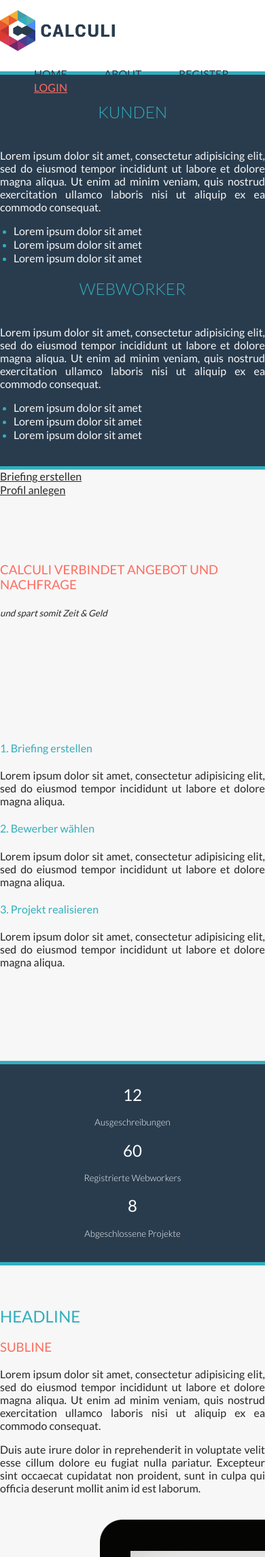
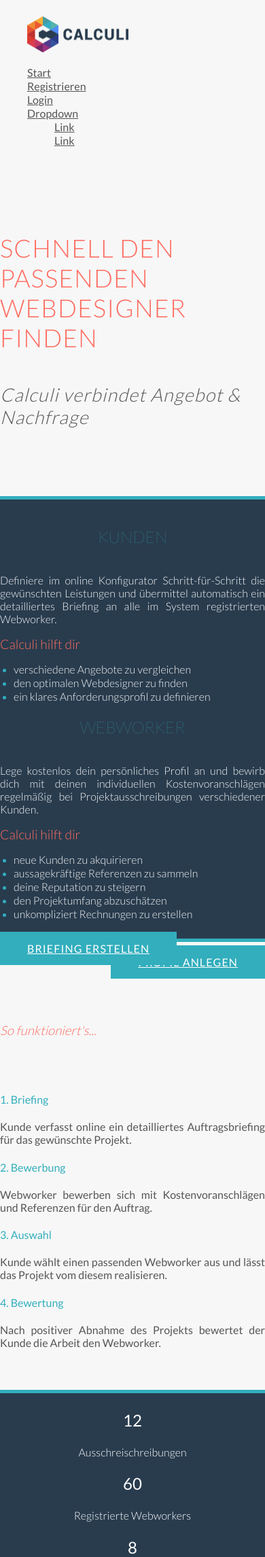
Before and after one commit to Joekant/calculi, a PHP site: page / in a window 390 px wide; the page is wider, and only the part inside the window is pictured. Shown: the top 2291 px of that part at 68% size. Run offline with PHP 8.4, Linux system fonts and the light colour scheme; style sheets or scripts are compiled from the project's sources.

Commit message:
Updated
- added responsive Topnav (small design bugs left)
- swapped headline & Slider on Landingpage
- changed several Font-weights

```diff
--- a/html/compare.html
+++ b/html/compare.html
@@ -15,7 +15,7 @@
   <body>
 
 <div class="text-center">
-      <img src="img/logo_symbol.png" width="90px" class="half-padding">
+      <img class="logo half-padding" src="img/logo_symbol.png">
     </div>
 
   <div class="container">
--- a/html/css/app.css
+++ b/html/css/app.css
@@ -28,7 +28,7 @@
 
 /* line 70, ../scss/app.scss */
 h1, h2, h3, h4, h5, h6, p, label, a, span {
-  color: #272727;
+  color: #565656;
   font-family: Lato;
   font-weight: 400; }
 
@@ -41,7 +41,7 @@
   color: #32aebd; }
 
 /* line 84, ../scss/app.scss */
-button {
+.button {
   background-color: #32aebd;
   color: white;
   margin: 0;
@@ -140,160 +140,174 @@
   background-color: #293c4e; }
 
 /* line 189, ../scss/app.scss */
+.logo {
+  width: 150px; }
+
+/* line 193, ../scss/app.scss */
 header {
-  background-color: white;
-  min-height: 90px;
-  padding-top: 15px;
-  width: 100%; }
-  /* line 195, ../scss/app.scss */
-  header img {
-    width: 170px; }
-  /* line 199, ../scss/app.scss */
-  header nav {
-    padding-top: 20px;
-    float: right; }
-    /* line 203, ../scss/app.scss */
-    header nav a {
-      color: #293c4e;
-      font-size: 16px;
-      font-weight: 400;
-      margin-left: 50px;
-      text-transform: uppercase; }
-    /* line 211, ../scss/app.scss */
-    header nav #login {
-      color: #ff6c60; }
+  background-color: #f7f7f7; }
+  /* line 196, ../scss/app.scss */
+  header .top-bar {
+    background-color: #f7f7f7; }
+    /* line 199, ../scss/app.scss */
+    header .top-bar img {
+      padding-top: 8px; }
 
-/* line 219, ../scss/app.scss */
+/* line 207, ../scss/app.scss */
 main {
   width: 100%; }
 
-/* line 223, ../scss/app.scss */
+/* line 211, ../scss/app.scss */
 footer {
   background-color: #293c4e;
   border-top: 5px solid #32aebd;
   color: #f7f7f7;
   text-align: center; }
-  /* line 229, ../scss/app.scss */
+  /* line 217, ../scss/app.scss */
   footer img {
     width: 70px; }
-  /* line 234, ../scss/app.scss */
+  /* line 222, ../scss/app.scss */
   footer #social {
     margin-top: 35px;
     text-transform: lowercase; }
-  /* line 240, ../scss/app.scss */
+  /* line 228, ../scss/app.scss */
   footer #link {
     margin-top: 35px;
     text-transform: lowercase;
     padding-bottom: 20px; }
-  /* line 247, ../scss/app.scss */
+  /* line 235, ../scss/app.scss */
   footer a {
     margin-left: 20px;
     color: #f7f7f7; }
-  /* line 252, ../scss/app.scss */
+  /* line 240, ../scss/app.scss */
   footer span {
     color: #f7f7f7;
     padding-top: 20px; }
-  /* line 257, ../scss/app.scss */
+  /* line 245, ../scss/app.scss */
   footer #copyright {
     font-size: 0.8em;
     margin-top: 15px;
     text-transform: lowercase; }
-  /* line 263, ../scss/app.scss */
+  /* line 251, ../scss/app.scss */
   footer #testimonial {
     font-style: italic;
+    font-weight: 300;
     padding-top: 20px; }
-    /* line 267, ../scss/app.scss */
+    /* line 256, ../scss/app.scss */
     footer #testimonial img {
       float: left; }
-    /* line 271, ../scss/app.scss */
+    /* line 260, ../scss/app.scss */
     footer #testimonial #author {
       color: #32aebd; }
 
 /* -----------------------------------------
    Frontpage Styles
 ----------------------------------------- */
-/* line 281, ../scss/app.scss */
+/* line 270, ../scss/app.scss */
+#headline {
+  margin-top: 50px;
+  font-size: 2.3em;
+  text-transform: uppercase;
+  font-weight: 300;
+  letter-spacing: 1.1px;
+  color: #ff6c60; }
+
+/* line 279, ../scss/app.scss */
+.subline {
+  padding-top: 20px;
+  font-size: 1.7em;
+  font-weight: 300;
+  letter-spacing: 1.1px;
+  font-style: italic; }
+
+/* line 287, ../scss/app.scss */
 .main-slider {
   background-color: #293c4e;
   border-top: 5px solid #32aebd;
   border-bottom: 5px solid #32aebd;
   padding-top: 20px;
-  padding-bottom: 20px; }
-  /* line 289, ../scss/app.scss */
+  padding-bottom: 10px; }
+  /* line 295, ../scss/app.scss */
   .main-slider h2 {
     color: #32aebd;
     padding-bottom: 20px;
     text-align: center;
+    font-weight: 200; }
+  /* line 302, ../scss/app.scss */
+  .main-slider p {
+    color: #f7f7f7;
     font-weight: 300; }
-  /* line 296, ../scss/app.scss */
-  .main-slider p {
-    color: #f7f7f7; }
-  /* line 301, ../scss/app.scss */
+  /* line 307, ../scss/app.scss */
+  .main-slider #bullethead {
+    color: #ff6c60;
+    font-size: 1.2em;
+    font-weight: 300; }
+  /* line 313, ../scss/app.scss */
   .main-slider ul {
     padding-left: 20px;
     color: #32aebd; }
-    /* line 305, ../scss/app.scss */
+    /* line 318, ../scss/app.scss */
     .main-slider ul li {
       list-style: disc; }
-      /* line 307, ../scss/app.scss */
+      /* line 321, ../scss/app.scss */
       .main-slider ul li span {
-        color: #f7f7f7; }
+        color: #f7f7f7;
+        font-weight: 300; }
 
-/* line 315, ../scss/app.scss */
+/* line 330, ../scss/app.scss */
 #main-services h4 {
   color: #32aebd;
   font-weight: 500; }
+/* line 335, ../scss/app.scss */
+#main-services h3 {
+  color: #ff6c60;
+  font-weight: 300;
+  font-style: italic; }
 
-/* line 322, ../scss/app.scss */
+/* line 343, ../scss/app.scss */
 #main-user-number {
   border-top: 5px solid #32aebd;
   border-bottom: 5px solid #32aebd;
-  padding-top: 13px;
-  padding-bottom: 13px;
+  padding: 8px 0px;
   text-align: center; }
-  /* line 329, ../scss/app.scss */
+  /* line 349, ../scss/app.scss */
   #main-user-number h2 {
     color: white;
-    line-height: 1; }
-  /* line 334, ../scss/app.scss */
+    line-height: 1;
+    font-size: 1.5em; }
+  /* line 355, ../scss/app.scss */
   #main-user-number h5 {
     color: white;
     font-weight: 300;
-    line-height: 1; }
+    line-height: 1;
+    font-size: 1em; }
 
 /* -----------------------------------------
    Login Styles
 ----------------------------------------- */
-/* line 345, ../scss/app.scss */
+/* line 367, ../scss/app.scss */
 #login {
   width: 300px; }
-  /* line 348, ../scss/app.scss */
-  #login img {
-    width: 120px; }
-  /* line 352, ../scss/app.scss */
+  /* line 370, ../scss/app.scss */
   #login h1 {
     font-weight: 300;
     text-transform: uppercase;
     color: #565656; }
-  /* line 358, ../scss/app.scss */
-  #login #loginbutton {
-    background-color: #32aebd;
-    text-transform: uppercase; }
-  /* line 363, ../scss/app.scss */
+  /* line 376, ../scss/app.scss */
   #login #loginlinks {
     text-transform: lowercase;
     font-size: 0.9em;
     padding-top: 10px; }
-    /* line 368, ../scss/app.scss */
+    /* line 381, ../scss/app.scss */
     #login #loginlinks a {
       color: #565656; }
-    /* line 372, ../scss/app.scss */
+    /* line 385, ../scss/app.scss */
     #login #loginlinks #helplink {
       float: left; }
-    /* line 376, ../scss/app.scss */
+    /* line 389, ../scss/app.scss */
     #login #loginlinks #reglink {
       float: right; }
-  /* line 382, ../scss/app.scss */
+  /* line 395, ../scss/app.scss */
   #login input[type=text],
   #login input[type=password] {
     padding: 10px;
@@ -304,7 +318,7 @@
     color: #565656;
     letter-spacing: 2px;
     text-transform: uppercase; }
-  /* line 395, ../scss/app.scss */
+  /* line 408, ../scss/app.scss */
   #login input[type=text]:focus,
   #login input[type=password]:focus {
     color: #32aebd;
@@ -317,77 +331,77 @@
 /* -----------------------------------------
    Compare Styles
 ----------------------------------------- */
-/* line 411, ../scss/app.scss */
+/* line 424, ../scss/app.scss */
 .container {
   max-width: 800px;
   margin: 0px auto; }
 
-/* line 416, ../scss/app.scss */
+/* line 429, ../scss/app.scss */
 .box {
   font-weight: 300; }
-  /* line 418, ../scss/app.scss */
+  /* line 431, ../scss/app.scss */
   .box .text,
   .box .value {
     float: left;
     padding: 15px; }
-  /* line 424, ../scss/app.scss */
+  /* line 437, ../scss/app.scss */
   .box .text {
     border-left: 5px solid #32aebd; }
-  /* line 428, ../scss/app.scss */
+  /* line 441, ../scss/app.scss */
   .box .value {
     background-color: white; }
 
-/* line 434, ../scss/app.scss */
+/* line 447, ../scss/app.scss */
 .sort {
   margin-bottom: 30px; }
-  /* line 436, ../scss/app.scss */
+  /* line 449, ../scss/app.scss */
   .sort .sortbuttons {
     background-color: #afafaf;
     padding: 10px 20px; }
-    /* line 439, ../scss/app.scss */
+    /* line 452, ../scss/app.scss */
     .sort .sortbuttons a {
       color: white; }
-  /* line 444, ../scss/app.scss */
+  /* line 457, ../scss/app.scss */
   .sort :hover {
     background-color: #565656; }
 
-/* line 450, ../scss/app.scss */
+/* line 463, ../scss/app.scss */
 .item .rating,
 .item .name,
 .item .price,
 .item .marker {
   padding: 10px 20px; }
-/* line 457, ../scss/app.scss */
+/* line 470, ../scss/app.scss */
 .item .rating {
   text-align: center;
   font-weight: bold;
   letter-spacing: 2px;
   font-size: 1.3em; }
-/* line 464, ../scss/app.scss */
+/* line 477, ../scss/app.scss */
 .item .name {
   text-transform: uppercase;
   font-weight: 300; }
-/* line 469, ../scss/app.scss */
+/* line 482, ../scss/app.scss */
 .item .price {
   text-align: right;
   color: #32aebd; }
-/* line 474, ../scss/app.scss */
+/* line 487, ../scss/app.scss */
 .item .marker {
   text-align: right; }
 
-/* line 479, ../scss/app.scss */
+/* line 492, ../scss/app.scss */
 .collapsed {
   background-color: white;
   color: #293c4e;
   padding: 20px;
   margin-bottom: 60px;
   border-bottom: 5px solid #32aebd; }
-  /* line 486, ../scss/app.scss */
+  /* line 499, ../scss/app.scss */
   .collapsed .buttons {
     position: absolute;
     padding-top: 25px;
     margin-left: -35px; }
-  /* line 492, ../scss/app.scss */
+  /* line 505, ../scss/app.scss */
   .collapsed button {
     font-size: 12px;
     width: 120px;
--- a/html/index.html
+++ b/html/index.html
@@ -5,63 +5,81 @@
     <meta name="viewport" content="width=device-width, initial-scale=1.0" />
     <title>Calculi - Landingpage</title>
     <link rel="stylesheet" href="css/normalize.css" />
-
     <link href='http://fonts.googleapis.com/css?family=Lato:100,200,300,400,700' rel='stylesheet' type='text/css'>
-
+    <link rel="icon" href="img/favicon.ico" type="image/x-icon">
     <link rel="stylesheet" href="css/foundation.css" />
     <link rel="stylesheet" href="css/app.css" />
     <script src="js/vendor/modernizr.js"></script>
   </head>
   <body>
 
-    <header>
+<header class="fixed">
 <div class="row">
-          <div class="large-3 columns">
-            <img src="img/logo.png" alt="caluli_logo" />
+    <nav class="top-bar" data-topbar role="navigation">
+      <ul class="title-area">
+        <li class="name">
+          <a href="#"><img src="img/logo.png" class="logo" alt="caluli_logo" /></a>
+        </li>
+       <li class="toggle-topbar menu-icon"><a href="#"><span></span></a></li>
+      </ul>
+
+      <section class="top-bar-section">
+        <ul class="right">
+          <li class="active"><a href="#">Start</a></li>
+          <li><a href="#">Registrieren</a></li>
+          <li><a href="#">Login</a></li>
+          <li class="has-dropdown">
+            <a href="#">Dropdown</a>
+            <ul class="dropdown">
+              <li><a href="#">Link</a></li>
+              <li><a href="#">Link</a></li>
+            </ul>
+          </li>
+        </ul>
+      </section>
+    </nav>
+
     </div>
 
-          <div class="large-9 columns">
-            <nav>
-              <a href="#">Home</a>
-              <a href="#">About</a>
-              <a href="#">Register</a>
-              <a href="#" id="login">Login</a>
-            </nav>
-          </div>
-        </div>
+
    </header>
 
     <main>
 
+
+      <div class="row">
+        <div class="large-12 columns full-padding text-center">
+          <h1 id="headline">Schnell den passenden Webdesigner finden</h1>
+          <h2 class="subline">Calculi verbindet Angebot & Nachfrage</h2>
+        </div>
+      </div>
+
+        <br class="end" />
       <div class="main-slider">
         <div class="row">
           <div class="medium-5 columns">
             <h2>KUNDEN</h2>
-            <p>
-              Lorem ipsum dolor sit amet, consectetur adipisicing elit, sed do eiusmod
-              tempor incididunt ut labore et dolore magna aliqua. Ut enim ad minim veniam,
-              quis nostrud exercitation ullamco laboris nisi ut aliquip ex ea commodo
-              consequat.
-            </p>
+            <p>Definiere im online Konfigurator Schritt-für-Schritt die gewünschten Leistungen und übermittel automatisch ein detailliertes Briefing an alle im System registrierten Webworker.</p>
+
+            <p><span id="bullethead">Calculi hilft dir</span></p>
             <ul>
-              <li><span>Lorem ipsum dolor sit amet</span></li>
-              <li><span>Lorem ipsum dolor sit amet</span></li>
-              <li><span>Lorem ipsum dolor sit amet</span></li>
+              <li><span>verschiedene Angebote zu vergleichen</span></li>
+              <li><span>den optimalen Webdesigner zu finden</span></li>
+              <li><span>ein klares Anforderungsprofil zu definieren</span></li>
             </ul>
           </div><!-- END .large-6 -->
-          <div class="medium-2 columns"></div>
           <div class="medium-5 columns">
             <h2>WEBWORKER</h2>
             <p>
-              Lorem ipsum dolor sit amet, consectetur adipisicing elit, sed do eiusmod
-              tempor incididunt ut labore et dolore magna aliqua. Ut enim ad minim veniam,
-              quis nostrud exercitation ullamco laboris nisi ut aliquip ex ea commodo
-              consequat.
-            </p>
+              Lege kostenlos dein persönliches Profil an und bewirb dich mit deinen individuellen Kostenvoranschlägen regelmäßig bei Projektausschreibungen verschiedener Kunden.</p>
+
+             <p><span id="bullethead">Calculi hilft dir</span></p>
             <ul>
-              <li><span>Lorem ipsum dolor sit amet</span></li>
-              <li><span>Lorem ipsum dolor sit amet</span></li>
-              <li><span>Lorem ipsum dolor sit amet</span></li>
+              <li><span>neue Kunden zu akquirieren</span></li>
+              <li><span>aussagekräftige Referenzen zu sammeln</span></li>
+              <li><span>deine Reputation zu steigern</span>
+              <li><span>den Projektumfang abzuschätzen</span></li>
+              <li><span>unkompliziert Rechnungen zu erstellen</span></li>
             </ul>
           </div> <!-- END .large-6 -->
 
@@ -69,42 +87,34 @@
       </div> <!-- END .main-slider -->
 
       <div class="row">
-        <div class="large-6 columns text-center">
-          <a class="button" href="#">Briefing erstellen</a>
+        <div class="medium-5 columns">
+          <a class="button expand" href="#">Briefing erstellen</a>
         </div>
-
-        <div class="large-6 columns text-center">
-          <a class="button" href="#">Profil anlegen</a>
+        <div style="float:right;" class="medium-5 columns">
+          <a class="button expand" href="#">Profil anlegen</a>
         </div>
 
         <br class="end" />
 
-        <div class="full-padding">
-          <div class="large-12 columns">
-            <h3 class="text-center orange-font">CALCULI VERBINDET ANGEBOT UND NACHFRAGE</h3>
-            <h5 class="subheader text-center"><em>und spart somit Zeit & Geld</em></h5>
-          </div>
+        <div id="main-services" class="text-center">
+        <h3 class="full-padding">So funktioniert's...</h3>
+          <div class="large-3 columns">
+            <h4>1. Briefing</h4>
+            <p>Kunde verfasst online ein detailliertes Auftragsbriefing für das gewünschte Projekt.</p>
           </div>
 
-        <br class="end" />
-
-        <div id="main-services" class="full-padding">
-          <div class="large-4 columns">
-            <h4>1. Briefing erstellen</h4>
-            <p> Lorem ipsum dolor sit amet, consectetur adipisicing elit, sed do eiusmod
-            tempor incididunt ut labore et dolore magna aliqua. </p>
+          <div class="large-3 columns">
+            <h4>2. Bewerbung</h4>
+            <p>Webworker bewerben sich mit Kostenvoranschlägen und Referenzen für den Auftrag.</p>
           </div>
 
-          <div class="large-4 columns">
-            <h4>2. Bewerber wählen</h4>
-            <p> Lorem ipsum dolor sit amet, consectetur adipisicing elit, sed do eiusmod
-            tempor incididunt ut labore et dolore magna aliqua. </p>
+          <div class="large-3 columns">
+            <h4>3. Auswahl</h4>
+            <p> Kunde wählt einen passenden Webworker aus und lässt das Projekt vom diesem realisieren.</p>
           </div>
-
-          <div class="large-4 columns">
-            <h4>3. Projekt realisieren</h4>
-            <p> Lorem ipsum dolor sit amet, consectetur adipisicing elit, sed do eiusmod
-            tempor incididunt ut labore et dolore magna aliqua. </p>
+          <div class="large-3 columns">
+            <h4>4. Bewertung</h4>
+            <p>Nach positiver Abnahme des Projekts bewertet der Kunde die Arbeit den Webworker.</p>
           </div>
         </div>
       </div>
@@ -113,7 +123,7 @@
           <div class="row">
             <div class="large-4 columns">
               <h2>12</h2>
-              <h5 class="subheader text-center">Ausgeschreibungen</h5>
+              <h5 class="subheader text-center">Ausschreischreibungen</h5>
             </div>
             <div class="large-4 columns">
               <h2>60</h2>
@@ -173,18 +183,29 @@
     <footer class="half-padding">
       <div id="testimonial" class="padding-top text-center" >
         <div class="row">
-      <!-- <div class="large-2 columns"><img src="img/logo.png" alt="caluli_logo" /></div> -->
-        <div class="large-12 columns">"Lorem ipsum dolor sit amet, consectetur adipisicing elit. Autem, quo sint alias consectetur deserunt praesentium iusto ad quis reprehenderit Lorem ipsum dolor sit amet, consectetur adipisicing elit. Autem.“<br /><span id="author">Jon Doe, CEO Company</span></div>
+          <div class="large-12 columns">"Über Calculi habe ich schnell und einfach den geeigneten Webdesigner für meine neue Firmenwebsite gefunden. Ich kann Calculi jedem empfehlen, der nicht auf einen kompetenten Ansprechpartner in seinem persönlichem Umfeld zurückgreifen kann.“<br />
+          <span id="author">Edvard Grieg, CEO Classical GmbH</span></div>
         </div>
       </div>
 
       <div class="row padding-top">
-      <div class="large-4 columns" id="link"><a href="">Impressum</a><a href="">Datenschutz</a><a href="">AGB</a></div>
-      <div class="large-4 columns" id="logo"><img src="img/logo_invert.png" alt="logo_invert"/></div>
-      <div class="large-4 columns" id="social"><a href="">Facebook</a><a href="">Twitter</a><a href="">Google+</a></div>
+        <div class="medium-4 columns" id="link">
+          <a href="">Impressum</a>
+          <a href="">Datenschutz</a>
+          <a href="">AGB</a>
         </div>
-    <div id="copyright">© Copyright 2014 calculi</div>
-
+        <div class="medium-4 columns" id="logo">
+          <img src="img/logo_invert.png" alt="logo_invert"/>
+        </div>
+        <div class="medium-4 columns" id="social">
+          <a href="">Facebook</a>
+          <a href="">Twitter</a>
+          <a href="">Google+</a>
+        </div>
+      </div>
+      <div id="copyright">
+        © Copyright 2014 calculi
+      </div>
     </footer>
 
     <script src="js/vendor/jquery.js"></script>
--- a/html/login.html
+++ b/html/login.html
@@ -15,7 +15,7 @@
   <body>
 
    <div id="login" class="row text-center">
-   	<img src="img/logo_symbol.png" class="full-padding">
+   	<img src="img/logo_symbol.png" class="logo half-padding">
     	<h1 class="padding-bottom">Login</h1>
     	<form class="loginform" action="">
     		<input type="text" placeholder="E-mail" />
--- a/html/scss/app.scss
+++ b/html/scss/app.scss
@@ -50,7 +50,7 @@
  	padding:0;
 }
 
-$em-base : 16 !default;
+$em-base : 17 !default;
 
 @function emCalc($pxWidth) {
   @return $pxWidth / $em-base * 1em;
@@ -68,7 +68,7 @@
 ul li { list-style: none}
 
 h1, h2, h3, h4, h5, h6, p, label,a,span {
-	color: $p-color;
+	color: $darkgrey;
 	font-family: $font-family;
 	font-weight: $font-weight;
 }
@@ -81,7 +81,7 @@
 	color: $primary-color;
 }
 
-button {
+.button {
 	background-color:$primary-color;
 	color:white;
 	margin:0;
@@ -186,37 +186,25 @@
 	background-color:$secondary-color;
 }
 
+.logo {
+	width: 150px
+}
+
 header {
-	background-color:$topbar-color;
-	min-height:90px;
-	padding-top:15px;
-	width:100%;
 
-	img {
-		width: 170px
-	}
+	 background-color: $bg-color;
+	.top-bar {
+		background-color: $bg-color;
 
-	nav {
-		padding-top:20px;
-		float: right;
-
-		a {
-			color:$secondary-color;
-			font-size:16px;
-			font-weight: 400;
-			margin-left:50px;
-			text-transform:uppercase;
-		}
-
-		#login {
-		color: $orange;
-
+		img {
+			padding-top: 8px;
 
 		}
 	}
+}
 
-}
-main {
+
+ main {
 	width:100%;
 }
 
@@ -262,6 +250,7 @@
 
 	#testimonial {
 		font-style: italic;
+		font-weight: 300;
 		padding-top: 20px;
 
 		img {
@@ -278,34 +267,60 @@
 /* -----------------------------------------
    Frontpage Styles
 ----------------------------------------- */
+#headline {
+	margin-top: 50px;
+	font-size: 2.3em;
+	text-transform: uppercase;
+	font-weight: 300;
+	letter-spacing: 1.1px;
+	color: $orange;
+}
+
+.subline {
+	padding-top: 20px;
+	font-size: 1.7em;
+	font-weight: 300;
+	letter-spacing: 1.1px;
+	font-style: italic;
+}
+
 .main-slider {
 	background-color:$secondary-color;
 	border-top:5px solid $primary-color;
 	border-bottom:5px solid $primary-color;
 	padding-top:20px;
-	padding-bottom:20px;
+	padding-bottom:10px;
 
 
 	h2 {
 		color:$primary_color;
 		padding-bottom:20px;
 		text-align: center;
-		font-weight: 300
+		font-weight: 200;
 	}
 
 	p {
 		color: $bg-color;
+		font-weight: 300;
 	}
 
+	#bullethead {
+		color: $orange;
+		font-size: 1.2em;
+		font-weight: 300;
+	}
 
 	ul {
 		padding-left: 20px;
 		color: $primary-color;
 
+
 		li {
+
 			list-style: disc;
 			span {
 				color: $bg-color;
+				font-weight: 300;
 			}
 		}
 	}
@@ -317,24 +332,31 @@
 		font-weight:500;
 	}
 
+	h3 {
+		color:$orange;
+		font-weight:300;
+		font-style: italic;
+	}
+
 }
 
 #main-user-number {
 	border-top:5px solid $primary-color;
 	border-bottom:5px solid $primary-color;
-	padding-top:13px;
-	padding-bottom:13px;
+	padding: 8px 0px;
 	text-align: center;
 
 	h2 {
 		color:white;
 		line-height:1;
+		font-size: 1.5em;
 	}
 
 	h5 {
 		color:white;
 		font-weight:300;
 		line-height:1;
+		font-size: 1em;
 	}
 }
 
@@ -345,19 +367,10 @@
 #login {
 	width: 300px;
 
-	img {
-		width: 120px;
-	}
-
 	h1 {
 		font-weight: 300;
 		text-transform: uppercase;
 		color: $darkgrey;
-	}
-
-	#loginbutton {
-		background-color: $primary-color;
-		text-transform: uppercase;
 	}
 
 	#loginlinks {
```
Also changed, not shown: html/img/favicon.ico (added). Lines whose indentation alone changed are shown as unchanged.
